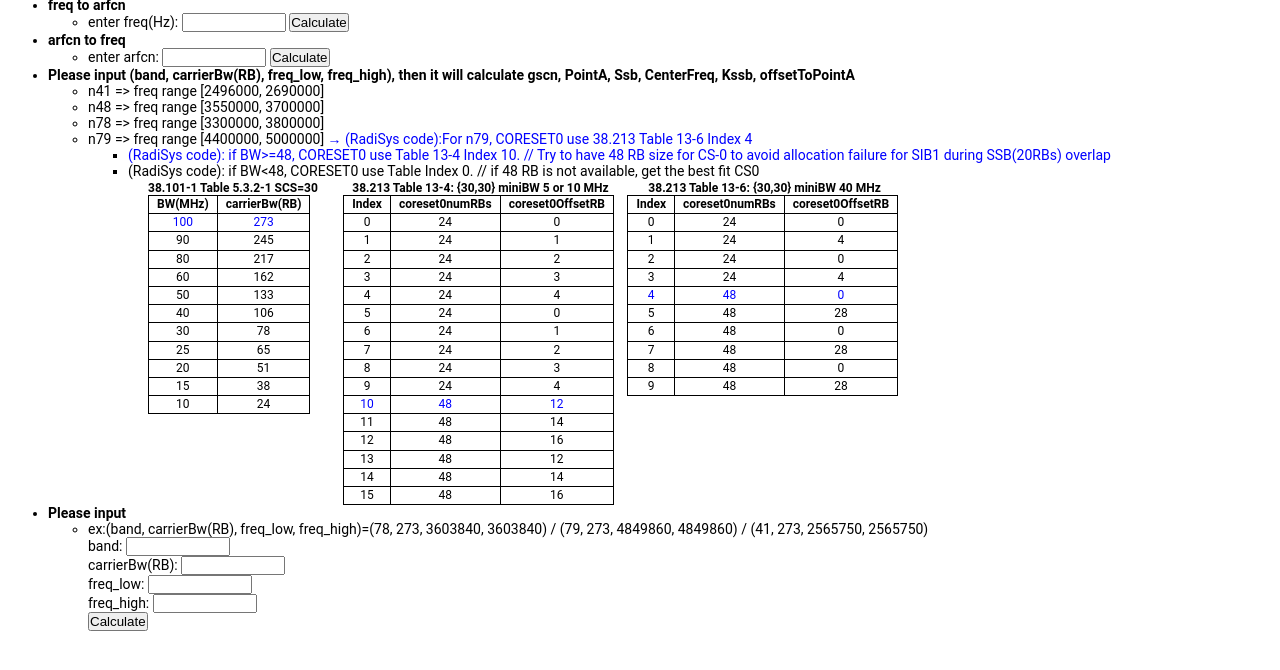
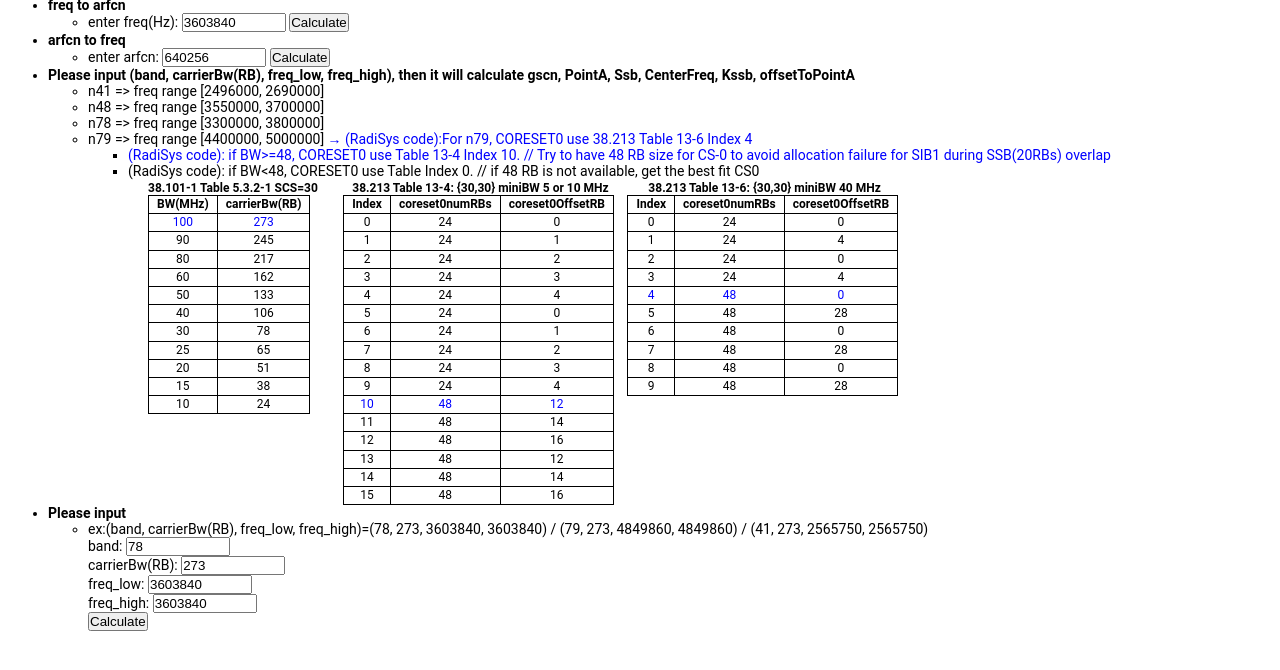
Before and after one commit to dustinchen26/gscn_calculator, a plain HTML site: page index.html in a window 1280 px wide. Shown: the part 60-730 px from the top of the page. Drawn offline with Linux system fonts and the light colour scheme.

Commit message:
add an example input

```diff
--- a/index.html
+++ b/index.html
@@ -296,7 +296,7 @@
 												result += "&nbsp;&nbsp;&nbsp;&nbsp;&nbsp;&nbsp;&nbsp;&nbsp;&nbsp;&nbsp;&nbsp;&nbsp;&nbsp;&nbsp;&nbsp;&nbsp;&nbsp;&lt;nDlCenterFreq&gt;" +nDlCenterFreq+ "&lt;/nDlCenterFreq&gt;<br>";
 												result += "&nbsp;&nbsp;&nbsp;&nbsp;&nbsp;&nbsp;&nbsp;&nbsp;&nbsp;&nbsp;&nbsp;&nbsp;&nbsp;&nbsp;&nbsp;&nbsp;&nbsp;&lt;nUlCenterFreq&gt;" +nDlCenterFreq+ "&lt;/nUlCenterFreq&gt;<br>";
 												result += "&nbsp;&nbsp;&nbsp;&nbsp;&nbsp;&nbsp;&nbsp;&nbsp;&nbsp;&nbsp;&nbsp;&nbsp;&nbsp;&nbsp;&nbsp;&nbsp;&nbsp;&lt;nDlBw&gt;" +nDlBw+ "&lt;/nDlBw&gt;<br>";
-												result += "&nbsp;&nbsp;&nbsp;&nbsp;&nbsp;&nbsp;&nbsp;&nbsp;&nbsp;&nbsp;&nbsp;&nbsp;&nbsp;&nbsp;&nbsp;&nbsp;&nbsp;&lt;nUlBw&gt;" +nUlBw+ "&lt;/nUlBw&gt;<br>";
+												result += "&nbsp;&nbsp;&nbsp;&nbsp;&nbsp;&nbsp;&nbsp;&nbsp;&nbsp;&nbsp;&nbsp;&nbsp;&nbsp;&nbsp;&nbsp;&nbsp;&nbsp;&lt;nUlBw&gt;" +nUlBw+ "&lt;/nUlBw&gt;<br><br>";
 
 
 													}
@@ -381,7 +381,7 @@
 												result += "&nbsp;&nbsp;&nbsp;&nbsp;&nbsp;&nbsp;&nbsp;&nbsp;&nbsp;&nbsp;&nbsp;&nbsp;&nbsp;&nbsp;&nbsp;&nbsp;&nbsp;&lt;nDlCenterFreq&gt;" +nDlCenterFreq+ "&lt;/nDlCenterFreq&gt;<br>";
 												result += "&nbsp;&nbsp;&nbsp;&nbsp;&nbsp;&nbsp;&nbsp;&nbsp;&nbsp;&nbsp;&nbsp;&nbsp;&nbsp;&nbsp;&nbsp;&nbsp;&nbsp;&lt;nUlCenterFreq&gt;" +nDlCenterFreq+ "&lt;/nUlCenterFreq&gt;<br>";
 												result += "&nbsp;&nbsp;&nbsp;&nbsp;&nbsp;&nbsp;&nbsp;&nbsp;&nbsp;&nbsp;&nbsp;&nbsp;&nbsp;&nbsp;&nbsp;&nbsp;&nbsp;&lt;nDlBw&gt;" +nDlBw+ "&lt;/nDlBw&gt;<br>";
-												result += "&nbsp;&nbsp;&nbsp;&nbsp;&nbsp;&nbsp;&nbsp;&nbsp;&nbsp;&nbsp;&nbsp;&nbsp;&nbsp;&nbsp;&nbsp;&nbsp;&nbsp;&lt;nUlBw&gt;" +nUlBw+ "&lt;/nUlBw&gt;<br>";
+												result += "&nbsp;&nbsp;&nbsp;&nbsp;&nbsp;&nbsp;&nbsp;&nbsp;&nbsp;&nbsp;&nbsp;&nbsp;&nbsp;&nbsp;&nbsp;&nbsp;&nbsp;&lt;nUlBw&gt;" +nUlBw+ "&lt;/nUlBw&gt;<br><br>";
 
 
 												}
@@ -459,7 +459,7 @@
 												result += "&nbsp;&nbsp;&nbsp;&nbsp;&nbsp;&nbsp;&nbsp;&nbsp;&nbsp;&nbsp;&nbsp;&nbsp;&nbsp;&nbsp;&nbsp;&nbsp;&nbsp;&lt;nDlCenterFreq&gt;" +nDlCenterFreq+ "&lt;/nDlCenterFreq&gt;<br>";
 												result += "&nbsp;&nbsp;&nbsp;&nbsp;&nbsp;&nbsp;&nbsp;&nbsp;&nbsp;&nbsp;&nbsp;&nbsp;&nbsp;&nbsp;&nbsp;&nbsp;&nbsp;&lt;nUlCenterFreq&gt;" +nDlCenterFreq+ "&lt;/nUlCenterFreq&gt;<br>";
 												result += "&nbsp;&nbsp;&nbsp;&nbsp;&nbsp;&nbsp;&nbsp;&nbsp;&nbsp;&nbsp;&nbsp;&nbsp;&nbsp;&nbsp;&nbsp;&nbsp;&nbsp;&lt;nDlBw&gt;" +nDlBw+ "&lt;/nDlBw&gt;<br>";
-												result += "&nbsp;&nbsp;&nbsp;&nbsp;&nbsp;&nbsp;&nbsp;&nbsp;&nbsp;&nbsp;&nbsp;&nbsp;&nbsp;&nbsp;&nbsp;&nbsp;&nbsp;&lt;nUlBw&gt;" +nUlBw+ "&lt;/nUlBw&gt;<br>";
+												result += "&nbsp;&nbsp;&nbsp;&nbsp;&nbsp;&nbsp;&nbsp;&nbsp;&nbsp;&nbsp;&nbsp;&nbsp;&nbsp;&nbsp;&nbsp;&nbsp;&nbsp;&lt;nUlBw&gt;" +nUlBw+ "&lt;/nUlBw&gt;<br><br>";
 
 												}
 
@@ -547,7 +547,7 @@ console.log("nrBandIndex=", nrBandIndex);
       <ul>
 		<li>
 			<label for="freq1">enter freq(Hz):</label>
-			<input type="text" id="freq1">
+			<input type="text" id="freq1" value="3603840">
 			<button onclick="calculateFreqToARFCN()">Calculate</button>
 			<p id="result1"></p>
 		</li>
@@ -558,7 +558,7 @@ console.log("nrBandIndex=", nrBandIndex);
       <ul>
 		<li>
 			<label for="arfcn">enter arfcn:</label>
-			<input type="text" id="arfcn">
+			<input type="text" id="arfcn" value="640256">
 			<button onclick="calculateARFCNToFreq()">Calculate</button>
 			<p id="result2"></p>
 		</li>
@@ -815,17 +815,17 @@ console.log("nrBandIndex=", nrBandIndex);
       <ul>
         <li>ex:(band, carrierBw(RB), freq_low, freq_high)=(78, 273, 3603840, 3603840) / (79, 273, 4849860, 4849860) / (41, 273, 2565750, 2565750)</li>
     <label for="band">band:</label>
-    <input type="number" id="band" name="band" min="0" max="100000000"><br>
+    <input type="number" id="band" value="78" name="band" min="0" max="100000000"><br>
 
     <label for="carrierBw">carrierBw(RB):</label>
-    <input type="number" id="carrierBw" name="carrierBw" min="0" max="1000"><br>
+    <input type="number" id="carrierBw" value="273" name="carrierBw" min="0" max="1000" ><br>
 
 
     <label for="freq_low">freq_low:</label>
-    <input type="number" id="freq_low" name="freq_low" min="0" max="100000000"><br>
+    <input type="number" id="freq_low" value="3603840" name="freq_low" min="0" max="100000000"><br>
 
 	<label for="freq_high">freq_high:</label>
-    <input type="number" id="freq_high" name="freq_high" min="0" max="100000000"><br>
+    <input type="number" id="freq_high" value="3603840" name="freq_high" min="0" max="100000000"><br>
 
     <button onclick="calculate()">Calculate</button>
     <br>
```
